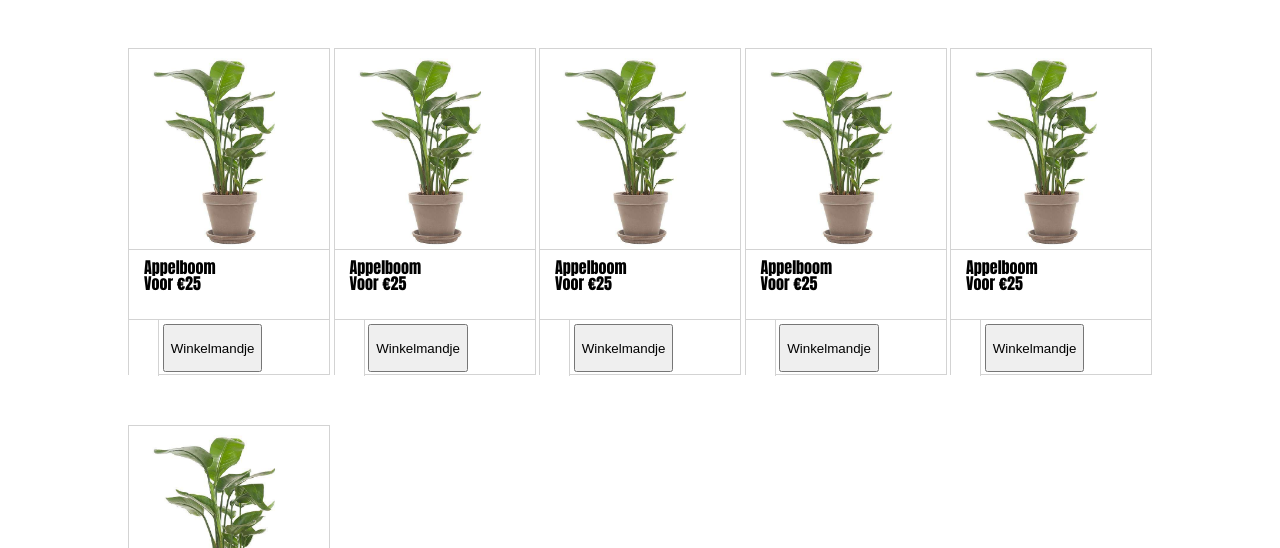
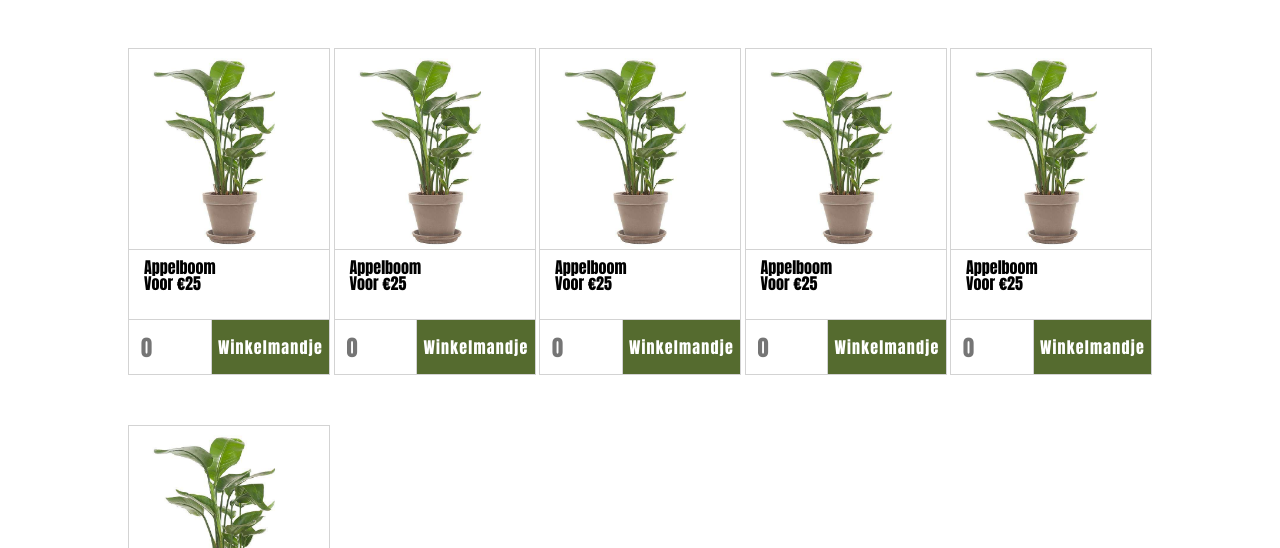
Before and after one commit to Fl0zz3/mygoldenwebsite, a plain HTML site: page index.html in a window 1280 px wide. Shown: the part 252-800 px from the top of the page. Drawn offline with Linux system fonts and the light colour scheme.

Commit message:
More layout! Even nicer :)

```diff
--- a/assets/css/screen.css
+++ b/assets/css/screen.css
@@ -1,5 +1,5 @@
 @import url('https://fonts.googleapis.com/css?family=Anton');
-body{
+*{
     font-family: 'Anton', sans-serif;
 }
 header{
@@ -40,16 +40,27 @@ article div:first-of-type {
 }
 article div:last-of-type{
     border-top: 1px solid lightgrey;
+    display: flex;
+    justify-content: space-between;
 }
 article p{
     margin-bottom: 15px;
 }
 article input{
-    height: 100%;
-    width: 25px;
+    width: 40%;
     border: none;
     border-right: 1px solid lightgrey;
+
+}
+article input[type=number]{
+    padding: 12px 12px;
+    font-size: 1.4rem;
 }
 article button{
-    height: 90%;
+    border: none;
+    width: 60%;
+    background-color: darkolivegreen;
+    color: white;
+    letter-spacing: 1.2px;
+    font-size: 1rem;
 }
--- a/index.html
+++ b/index.html
@@ -21,7 +21,7 @@
                 <p>Voor €25</p>
             </div>
             <div>
-                <input type="number">
+                <input type="number" min="0" placeholder="0">
                 <button type="submit">Winkelmandje</button>
             </div>
         </article>
@@ -32,7 +32,7 @@
                 <p>Voor €25</p>
             </div>
             <div>
-                <input type="number">
+                <input type="number" min="0" placeholder="0">
                 <button type="submit">Winkelmandje</button>
             </div>
         </article>
@@ -43,7 +43,7 @@
                 <p>Voor €25</p>
             </div>
             <div>
-                <input type="number">
+                <input type="number" min="0" placeholder="0">
                 <button type="submit">Winkelmandje</button>
             </div>
         </article>
@@ -54,7 +54,7 @@
                 <p>Voor €25</p>
             </div>
             <div>
-                <input type="number">
+                <input type="number" min="0" placeholder="0">
                 <button type="submit">Winkelmandje</button>
             </div>
         </article>
@@ -65,7 +65,7 @@
                 <p>Voor €25</p>
             </div>
             <div>
-                <input type="number">
+                <input type="number" min="0" placeholder="0">
                 <button type="submit">Winkelmandje</button>
             </div>
         </article>
@@ -76,7 +76,7 @@
                 <p>Voor €25</p>
             </div>
             <div>
-                <input type="number">
+                <input type="number" min="0" placeholder="0">
                 <button type="submit">Winkelmandje</button>
             </div>
         </article>
```
